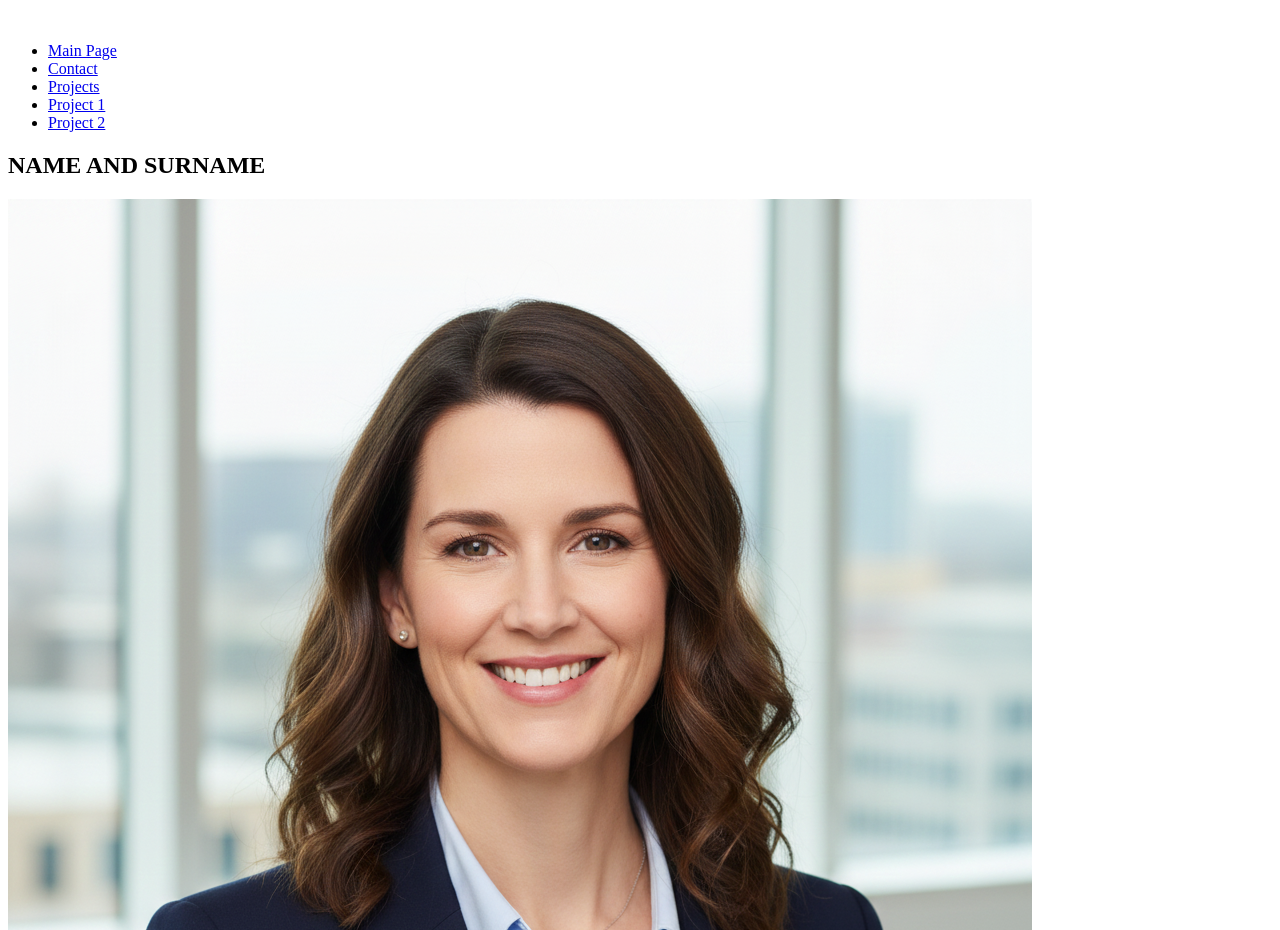
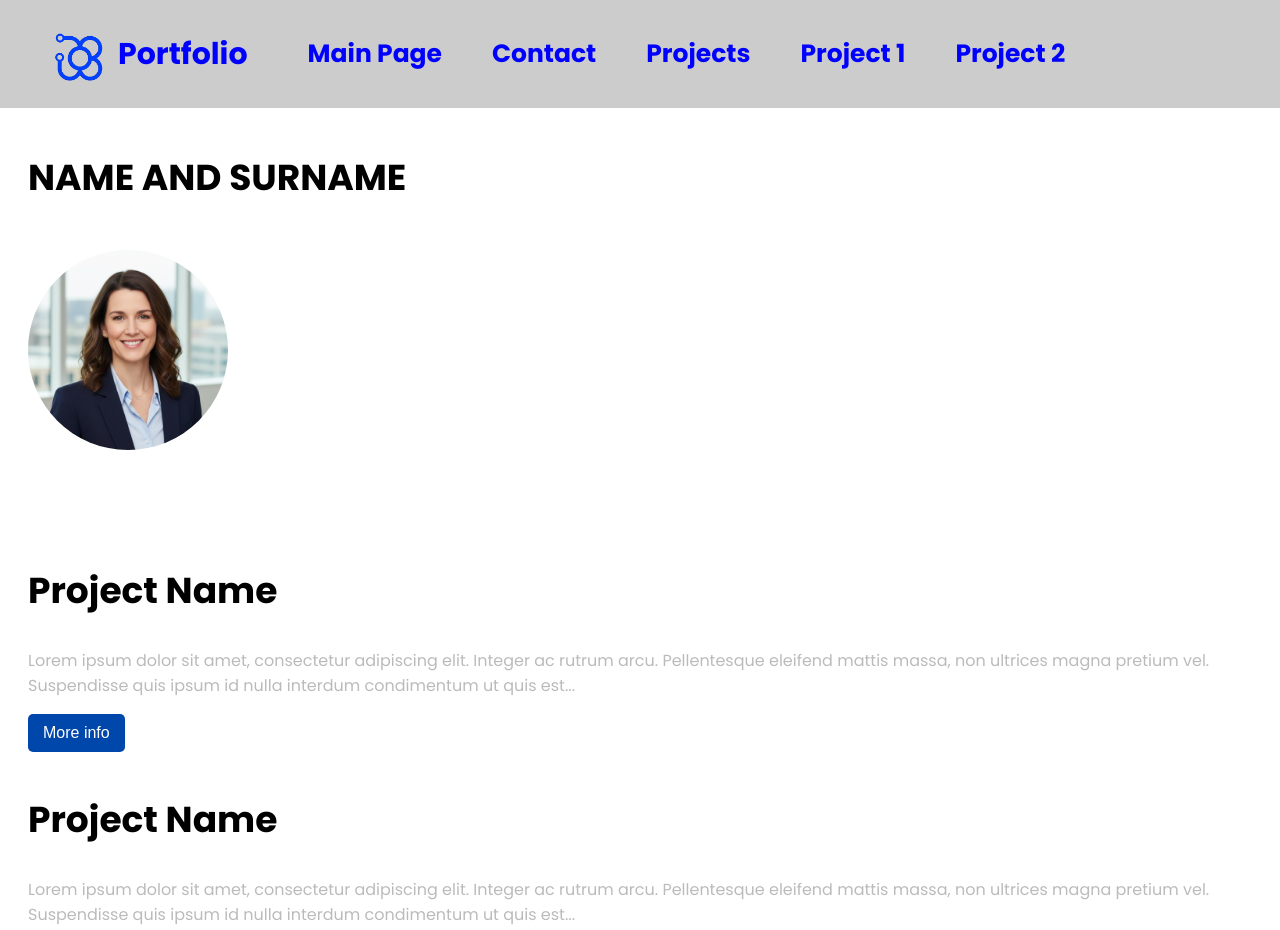
Before and after one commit to ITB2526-AsierHernandez/ITB2526-TA05AsierRonald-ASIXc1A, a plain HTML site: page index.html in a window 1280 px wide. Shown: the top 930 px of the page. Drawn offline with Linux system fonts and the light colour scheme.

Commit message:
Defaults styles ready

```diff
--- /dev/null
+++ b/css/resetcss.css
@@ -0,0 +1,48 @@
+/* http://meyerweb.com/eric/tools/css/reset/
+   v2.0 | 20110126
+   License: none (public domain)
+*/
+
+html, body, div, span, applet, object, iframe,
+h1, h2, h3, h4, h5, h6, p, blockquote, pre,
+a, abbr, acronym, address, big, cite, code,
+del, dfn, em, img, ins, kbd, q, s, samp,
+small, strike, strong, sub, sup, tt, var,
+b, u, i, center,
+dl, dt, dd, ol, ul, li,
+fieldset, form, label, legend,
+table, caption, tbody, tfoot, thead, tr, th, td,
+article, aside, canvas, details, embed,
+figure, figcaption, footer, header, hgroup,
+menu, nav, output, ruby, section, summary,
+time, mark, audio, video {
+	margin: 0;
+	padding: 0;
+	border: 0;
+	font-size: 100%;
+	font: inherit;
+	vertical-align: baseline;
+}
+/* HTML5 display-role reset for older browsers */
+article, aside, details, figcaption, figure,
+footer, header, hgroup, menu, nav, section {
+	display: block;
+}
+body {
+	line-height: 1;
+}
+ol, ul {
+	list-style: none;
+}
+blockquote, q {
+	quotes: none;
+}
+blockquote:before, blockquote:after,
+q:before, q:after {
+	content: '';
+	content: none;
+}
+table {
+	border-collapse: collapse;
+	border-spacing: 0;
+}
--- /dev/null
+++ b/css/styles.css
@@ -0,0 +1,133 @@
+/* General body styles */
+body {
+    background-color: white;
+    font-family: 'Poppins', sans-serif;
+}
+
+/* Header Styles */
+.header {
+    position: fixed;
+    top: 0;
+    left: 0;
+    width: 100%;
+    padding: 20px 50px;
+    background-color: rgba(0, 0, 0, 0.2);
+    backdrop-filter: blur(8px);
+    color: #FFFFFF;
+    display: flex;
+    justify-content: space-between;
+    align-items: center;
+    z-index: 100;
+}
+
+/* Logo and text inside the header */
+.logo {
+    display: flex;
+    align-items: center;
+}
+
+.logo img {
+    width: 60px;
+    height: 60px;
+    margin-right: 8px;
+}
+
+.logo-text {
+    font-size: 30px;
+    font-weight: bold;
+    color: blue;
+    margin: 0px 35px 0px 0px;
+}
+
+/* Navigation bar styles */
+nav {
+    display: flex;
+    justify-content: left;
+    align-items: center;
+    width: 100%;
+}
+
+nav ul {
+    display: flex;
+    justify-content: center;
+    list-style: none;
+    padding: 0;
+    margin: 0;
+}
+
+nav li {
+    margin: 0 10px;
+}
+
+nav a {
+    display: block;
+    padding: 15px;
+    text-decoration: none;
+    font-weight: bold;
+    font-size: 25px;
+    color: blue;
+    transition: transform 0.3s ease;
+    border-radius: 10px;
+}
+
+nav a:hover {
+    transform: scale(1.1);
+    color: #007FFF;
+}
+
+/* Main section styles */
+.main-section {
+    margin-top: 100px; /* Allow space for the fixed header */
+    padding: 20px;
+    color: #fff;
+}
+
+.main-section h1 {
+    font-size: 36px;
+    font-weight: bold;
+    color: black;
+}
+
+main section img {
+    max-width: 200px;
+    margin-top: 15px;
+    border-radius: 50%;
+}
+
+article {
+    margin-top: 40px;
+}
+
+article h1 {
+    font-size: 24px;
+    color: #fff;
+}
+
+article p {
+    font-size: 16px;
+    color: #bbb;
+}
+
+button {
+    background-color: #0047AB;
+    color: white;
+    padding: 10px 15px;
+    font-size: 16px;
+    border: none;
+    cursor: pointer;
+    border-radius: 5px;
+}
+
+button:hover {
+    background-color: #003f8f;
+}
+
+/* Footer Styles */
+footer {
+    text-align: center;
+    padding: 20px;
+    background-color: rgb(56, 56, 138);
+    color: #fff;
+    font-size: 14px;
+    margin-top: 40px;
+}
--- a/html/contact.html
+++ b/html/contact.html
@@ -5,6 +5,7 @@
     <meta charset="UTF-8">
     <meta name="viewport" content="width=device-width, initial-scale=1.0">
     <title>Contact me</title>
+    <link rel="stylesheet" href="../css/styles.css">
 </head>
 
 <body>
--- a/index.html
+++ b/index.html
@@ -5,78 +5,61 @@
     <meta charset="UTF-8">
     <meta name="viewport" content="width=device-width, initial-scale=1.0">
     <title>Main page</title>
+    <link rel="stylesheet" href="./css/styles.css">
+    <link href="https://fonts.googleapis.com/css2?family=Poppins:wght@100;400;700&display=swap" rel="stylesheet">
 </head>
 
 <body>
-    <header>
-        <img src="" alt="">
-        <nav>
+
+    <!-- Header Section -->
+    <header class="header">
+        <div class="logo">
+            <img id="logo" src="./images/logo_itb.png" alt="Logo">
+            <span class="logo-text">Portfolio</span>
+        </div>
+        <nav class="nav">
             <ul>
-                <li>
-                    <a href="index.html">Main Page</a>
-                </li>
-                <li>
-                    <a href="./html/contact.html">Contact</a>
-                </li>
-                <li>
-                    <a href="./html/projects.html">Projects</a>
-                </li>
-                <li>
-                    <a href="./html/project1.html">Project 1</a>
-                </li>
-                <li>
-                    <a href="./html/project2.html">Project 2</a>
-                </li>
+                <li><a href="index.html">Main Page</a></li>
+                <li><a href="./html/contact.html">Contact</a></li>
+                <li><a href="./html/projects.html">Projects</a></li>
+                <li><a href="./html/project1.html">Project 1</a></li>
+                <li><a href="./html/project2.html">Project 2</a></li>
             </ul>
         </nav>
     </header>
-    <main>
+
+    <!-- Main Content Section -->
+    <main class="main-section">
         <section>
             <h1>NAME AND SURNAME</h1>
             <img src="./images/persona_plantilla.png" alt="personal">
             <p>
                 Lorem ipsum dolor sit amet, consectetur adipiscing elit. Integer ac rutrum arcu. Pellentesque eleifend
                 mattis massa, non ultrices magna pretium vel. Suspendisse quis ipsum id nulla interdum condimentum ut
-                quis est. Praesent consequat eleifend turpis in scelerisque. Etiam blandit suscipit erat. Duis tortor
-                turpis, auctor vitae laoreet et, volutpat at dui. Nulla placerat felis felis, eget elementum arcu
-                consequat ullamcorper. Duis laoreet ipsum purus, sit amet maximus augue finibus vel. Integer tempus eros
-                at bibendum ultrices. Duis at dolor sapien. Nullam ornare justo viverra orci mattis, a porttitor augue
-                fermentum. Pellentesque elementum turpis quis lorem aliquam elementum. Donec ullamcorper ante risus, id
-                mollis lacus consectetur ut.
-
-                Donec ac laoreet odio. Curabitur porta, risus ac venenatis fermentum, nibh massa dictum libero, id
-                hendrerit risus lorem quis nisl. Ut efficitur porttitor quam, hendrerit euismod nulla porta nec. Aliquam
-                iaculis pretium ligula, a vulputate purus. Etiam eu purus sit amet sapien interdum tincidunt at eu
-                velit. Phasellus efficitur eu tortor nec vestibulum. Nunc sollicitudin posuere tortor, eu auctor est
-                accumsan sed. Sed libero ligula, ornare sed dui in, suscipit rutrum nulla. Nulla accumsan ante sit amet
-                posuere scelerisque. Etiam elementum velit a mollis sollicitudin. Phasellus vitae consectetur ante, eu
-                pharetra sem. Quisque a aliquam neque. Sed venenatis nibh quis rhoncus tempus. Nunc vitae fringilla ex.
+                quis est...
             </p>
         </section>
         <article>
-            <h1>Projecte destacat 1</h1>
-            <p>Nullam accumsan est magna, ac consectetur diam aliquet non. Suspendisse mi sapien, tristique a tortor at,
-                egestas mollis augue. In nulla nisi, ultricies vitae quam sit amet, ornare volutpat nulla. Etiam iaculis
-                vestibulum dui in ultricies. Nam nec volutpat nulla. Maecenas blandit magna eros, id rutrum diam lacinia
-                in. Donec nec dictum tellus. Donec consectetur, nisi non sagittis suscipit, sapien nibh dignissim dolor,
-                at condimentum velit enim a ligula. Nulla pharetra ut urna eu scelerisque.</p>
-            <aside></aside>
+            <h1>Project Name</h1>
+            <p>Lorem ipsum dolor sit amet, consectetur adipiscing elit. Integer ac rutrum arcu. Pellentesque eleifend
+                mattis massa, non ultrices magna pretium vel. Suspendisse quis ipsum id nulla interdum condimentum ut
+                quis est...</p>
             <button>More info</button>
         </article>
         <article>
-            <h1>Projecte destacat 2</h1>
-            <p>Nullam accumsan est magna, ac consectetur diam aliquet non. Suspendisse mi sapien, tristique a tortor at,
-                egestas mollis augue. In nulla nisi, ultricies vitae quam sit amet, ornare volutpat nulla. Etiam iaculis
-                vestibulum dui in ultricies. Nam nec volutpat nulla. Maecenas blandit magna eros, id rutrum diam lacinia
-                in. Donec nec dictum tellus. Donec consectetur, nisi non sagittis suscipit, sapien nibh dignissim dolor,
-                at condimentum velit enim a ligula. Nulla pharetra ut urna eu scelerisque.</p>
-            <aside></aside>
+            <h1>Project Name</h1>
+            <p>Lorem ipsum dolor sit amet, consectetur adipiscing elit. Integer ac rutrum arcu. Pellentesque eleifend
+                mattis massa, non ultrices magna pretium vel. Suspendisse quis ipsum id nulla interdum condimentum ut
+                quis est...</p>
             <button>More info</button>
         </article>
     </main>
+
+    <!-- Footer -->
     <footer>
         <p>&copy; 2025 Name and surname. Tots els drets reservats.</p>
     </footer>
+
 </body>
 
 </html>
```
Also changed, not shown: html/project1.html (+1 -0 lines), html/project2.html (+1 -0 lines), html/projects.html (+1 -0 lines), images/logo_itb.png (added).
